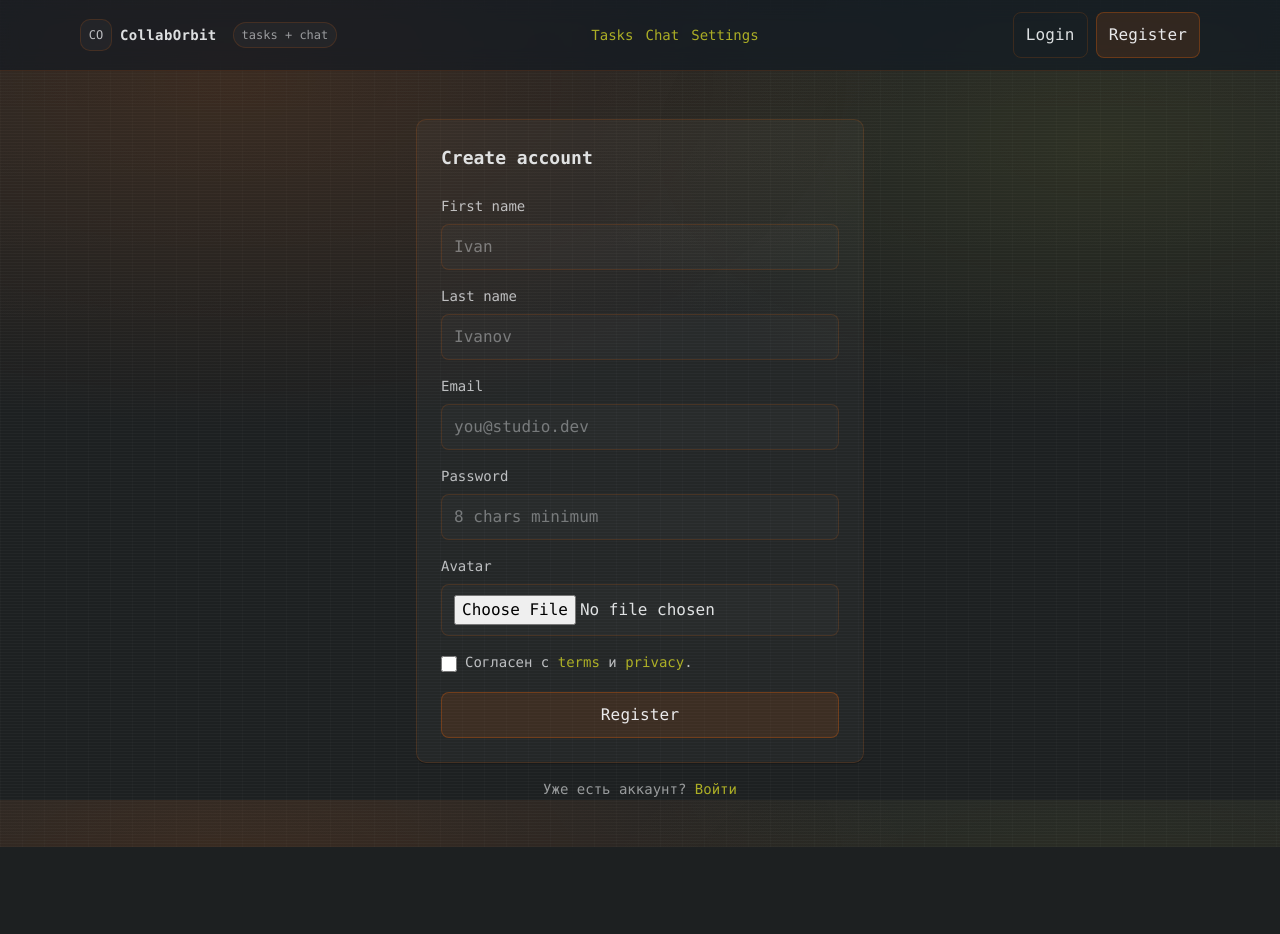
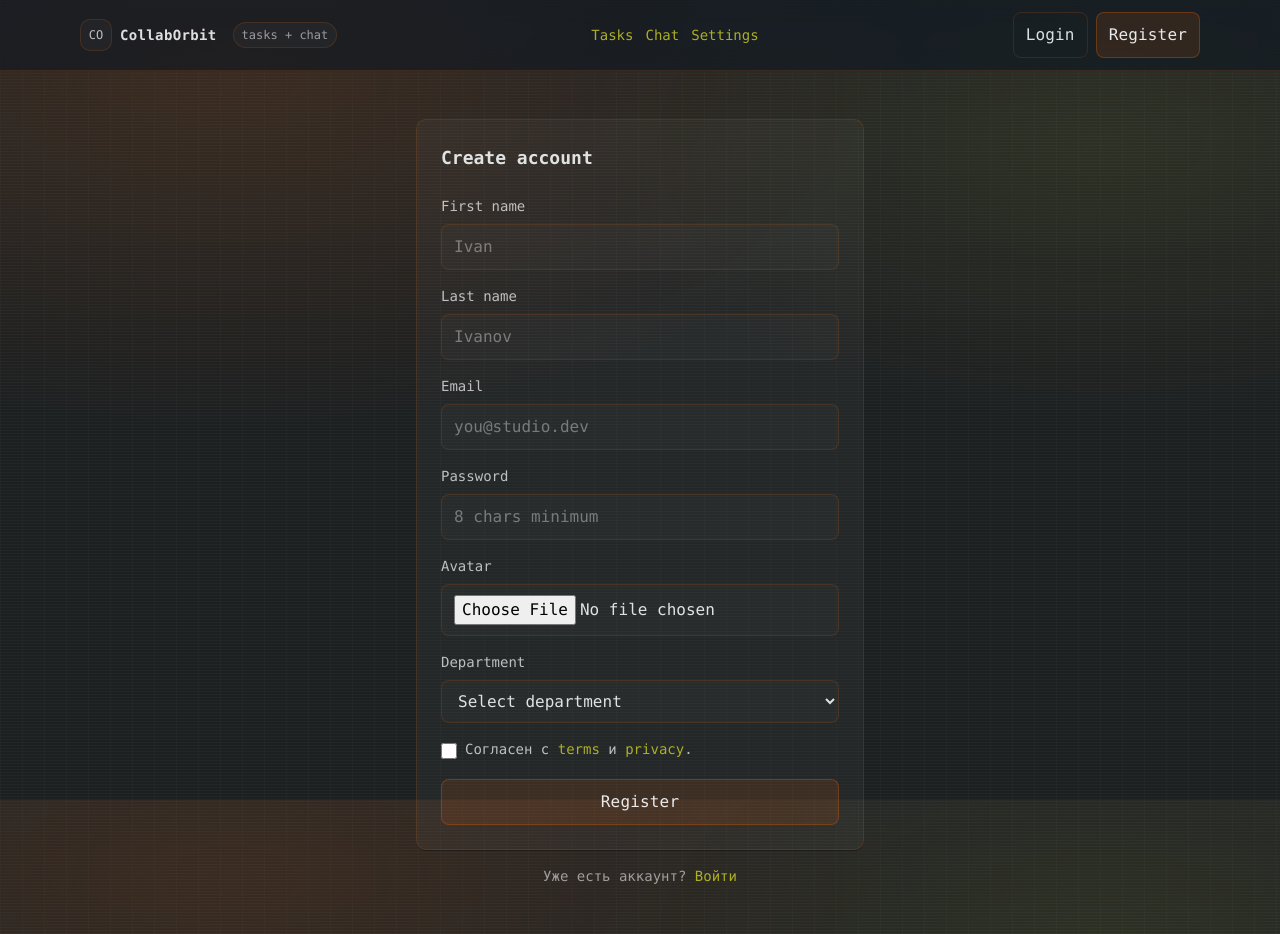
Before and after one commit to EgdLav/collaborbit-frontend, a Vue app: page /register in a window 1280 px wide. Before the commit the page ends 847 px from the top, so only its background shows below. Built offline with nearby package versions, Linux system fonts and the light colour scheme.

Commit message:
add department field in register view

```diff
--- a/src/views/RegisterView.vue
+++ b/src/views/RegisterView.vue
@@ -2,8 +2,6 @@
 import { onMounted, ref } from 'vue'
 import { $fetch } from '@/fetch/fetch.ts'
 import { notify } from '@/services/notify.ts'
-
-const sent = ref(false)
 
 async function submit(event: Event) {
   document.querySelectorAll('.error').forEach((e) => e.remove())
@@ -40,9 +38,10 @@ function onAvatarChange(event: Event) {
   preview.value = URL.createObjectURL(file)
 }
 
-onMounted(() =>
-  document.querySelectorAll('input').forEach((e) => (e.onchange = () => e.setCustomValidity(''))),
-)
+onMounted(() =>{
+  document.querySelectorAll('select').forEach((e) => (e.onchange = () => e.setCustomValidity('')))
+    document.querySelectorAll('input').forEach((e) => (e.onchange = () => e.setCustomValidity('')))
+})
 </script>
 
 <template>
@@ -125,6 +124,35 @@ onMounted(() =>
               </div>
             </div>
           </div>
+          <div>
+            <label class="mb-2 block text-sm text-[color:var(--text-1)]" for="department">
+              Department
+            </label>
+            <select class="input" id="department" name="department">
+              <option value="">Select department</option>
+              <option>Backend Development</option>
+              <option>Frontend Development</option>
+              <option>Engineering</option>
+              <option>Mobile Development</option>
+              <option>DevOps</option>
+              <option>Quality Assurance</option>
+              <option>Data Engineering</option>
+              <option>Data Science</option>
+              <option>Product Management</option>
+              <option>UI/UX Design</option>
+              <option>Graphic Design</option>
+              <option>Research & Analytics</option>
+              <option>Marketing</option>
+              <option>Sales</option>
+              <option>Business Development</option>
+              <option>Human Resources</option>
+              <option>Finance</option>
+              <option>Legal</option>
+              <option>Operations</option>
+              <option>Public Relations</option>
+              <option>Copywriting</option>
+            </select>
+          </div>
 
           <div class="flex items-start gap-2">
             <input
@@ -143,7 +171,7 @@ onMounted(() =>
           <div class="pt-1">
             <button class="btn btn-primary w-full" type="submit">Register</button>
           </div>
-<!--          <p class="help mt-2" v-if="sent">Confirmation link sent to your email. Check it</p>-->
+          <!--          <p class="help mt-2" v-if="sent">Confirmation link sent to your email. Check it</p>-->
         </form>
       </div>
 
```
